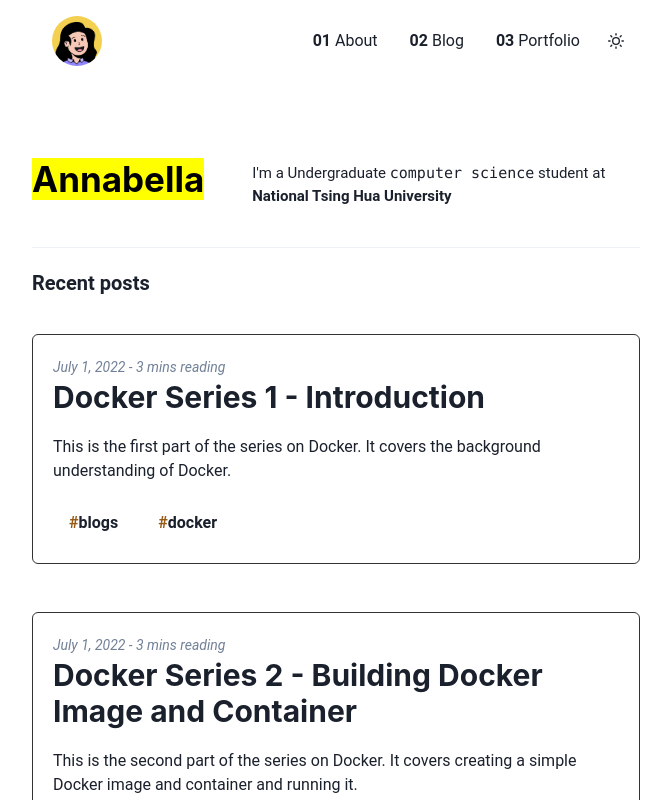
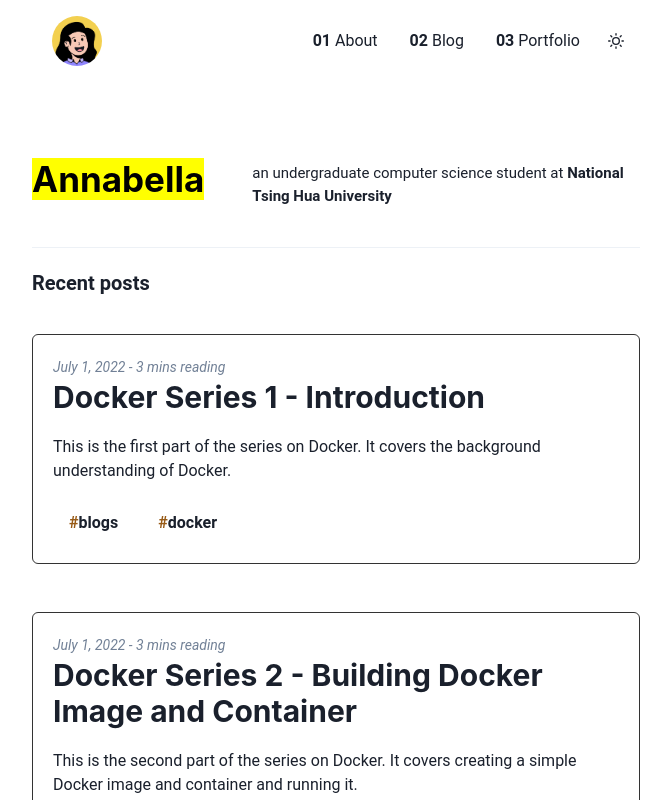
Before and after one commit to bellapd/bellapd-v1, a Next.js app: page / in a window 1280 px wide. Shown: the top 800 px of the page, without its empty margins (304-975 px from the left). Built offline with nearby package versions, Linux system fonts and the light colour scheme; a small style sheet from the web is missing.

Commit message:
fix: typo

```diff
--- a/pages/index.tsx
+++ b/pages/index.tsx
@@ -16,7 +16,7 @@ export default function Home({ posts }: { posts: IPost[] }): JSX.Element {
           <mark>Annabella</mark>
         </Heading>
         <Text fontSize="15px">
-          I'm a Undergraduate <kbd>computer science</kbd> student at{" "}
+          an undergraduate computer science student at{" "}
           <strong>National Tsing Hua University</strong>
         </Text>
       </HStack>
```
